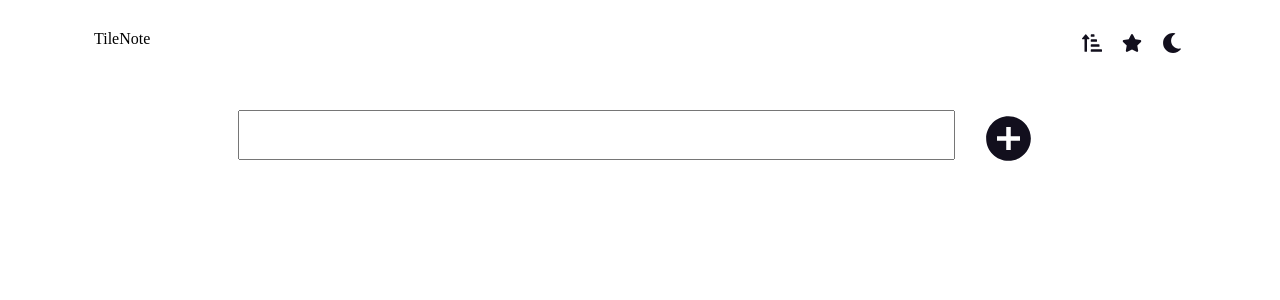
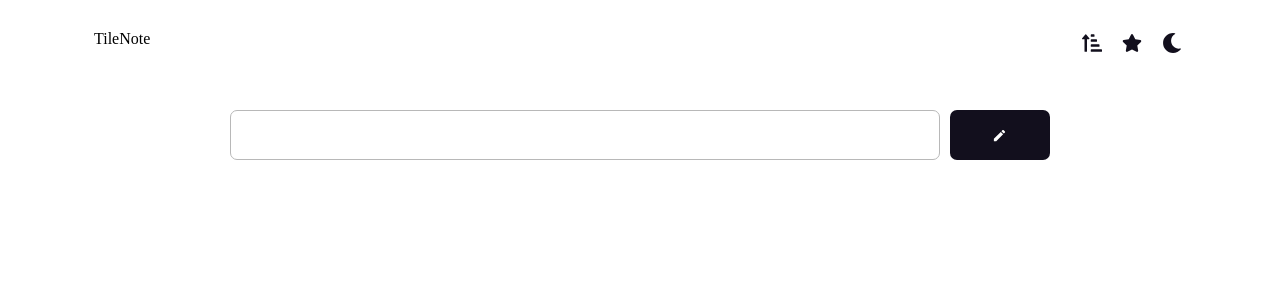
Before and after one commit to Nimus-oes/react-tile-note-app, a React (Vite) app: page / in a window 1280 px wide. Shown: the top 300 px of the page. Built offline with nearby package versions, Linux system fonts and the light colour scheme.

Commit message:
Update InputForm layout

```diff
--- a/src/components/InputForm/InputForm.module.css
+++ b/src/components/InputForm/InputForm.module.css
@@ -1,29 +1,47 @@
 .container {
+  display: flex;
+  flex-direction: column;
+  gap: 10px;
   margin-bottom: 50px;
-  display: flex;
-  justify-content: space-between;
-  gap: 10px;
+}
+
+.inputField {
+  padding-left: 10px;
+  border: 1px solid var(--light-border);
+  border-radius: 7px;
+  outline: none;
   height: 50px;
 }
 
-.inputField {
-  flex-grow: 1;
-}
-
 .button {
-  color: var(--theme-btn);
-  font-size: 55px;
+  font-size: 15px;
+  color: var(--add-btn-icon);
+  background-color: var(--add-btn-bg);
+  border-radius: 7px;
+  display: flex;
+  justify-content: center;
+  align-items: center;
+  height: 35px;
 }
 
 @media screen and (min-width: 769px) {
   .container {
-    margin-bottom: 100px;
-    justify-content: center;
-    gap: 20px;
+    flex-direction: row;
+    width: 80%;
+    margin-right: auto;
+    margin-left: auto;
+  }
+
+  .inputField,
+  .button {
+    height: 50px;
   }
 
   .inputField {
-    width: 70%;
-    flex-grow: 0;
+    flex-grow: 1;
+  }
+
+  .button {
+    width: 100px;
   }
 }
--- a/src/components/InputForm/InputForm.tsx
+++ b/src/components/InputForm/InputForm.tsx
@@ -2,7 +2,7 @@ import type { Note } from "../../types";
 import { v4 as uuidv4 } from "uuid";
 import styles from "./InputForm.module.css";
 import { NOTE_COLORS } from "../../constants";
-import { IoMdAddCircle } from "react-icons/io";
+import { IoMdCreate } from "react-icons/io";
 
 interface InputFormProps {
   onAdd: (noteToAdd: Note) => void;
@@ -40,7 +40,7 @@ export default function InputForm({ onAdd }: InputFormProps) {
     <form onSubmit={handleSubmit} className={styles.container}>
       <input name="text" className={styles.inputField} />
       <button className={styles.button}>
-        <IoMdAddCircle />
+        <IoMdCreate />
       </button>
     </form>
   );
--- a/src/index.css
+++ b/src/index.css
@@ -1,11 +1,15 @@
 :root {
   --main-bg: #ffffff;
   --theme-btn: #120f1d;
+  --light-border: #b8b8b8;
+  --add-btn-icon: #ffffff;
+  --add-btn-bg: #120f1d;
 }
 
 .darkTheme {
   --main-bg: #120f1d;
   --theme-btn: #ffffff;
+  --add-btn-bg: #255cf4;
 }
 
 html {
```
